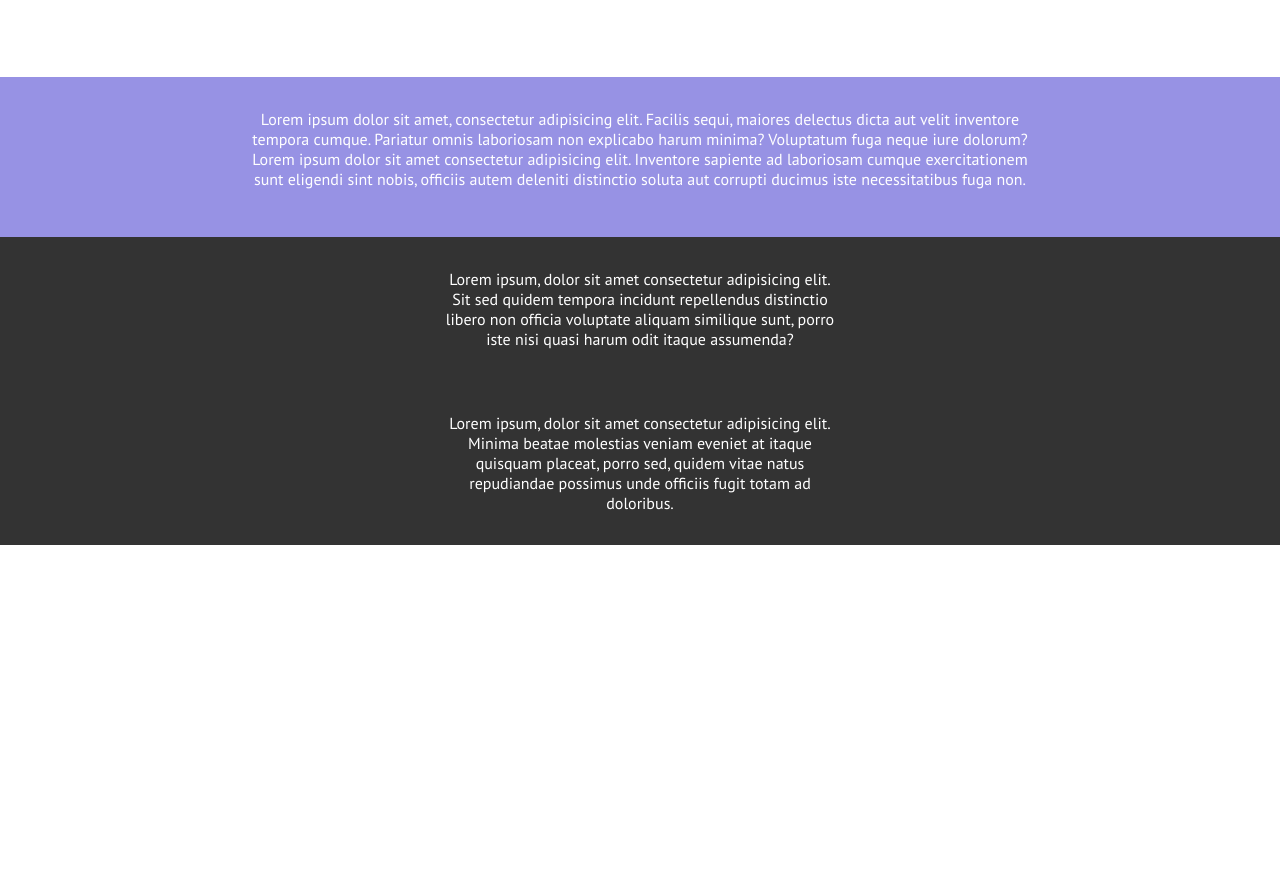
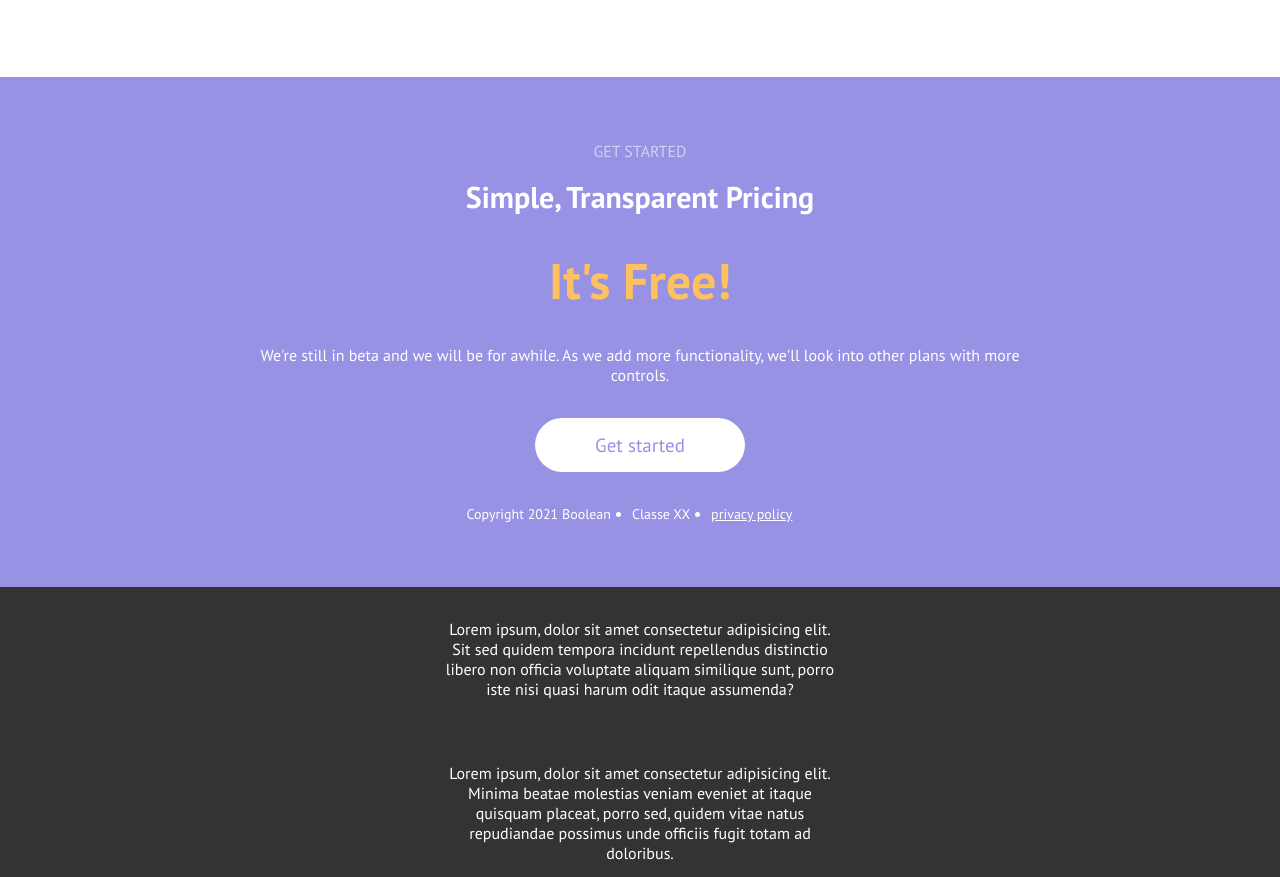
Before and after one commit to JacopoNa/htmlcss-responsive-layout, a plain HTML site: page index.html in a window 1280 px wide. Shown: the part 4547-5424 px from the top of the page. Before the commit the page ends 5092 px from the top, so only its background shows below. Drawn offline with Linux system fonts and the light colour scheme.

Commit message:
sixth section done

```diff
--- a/css/style.css
+++ b/css/style.css
@@ -68,7 +68,7 @@ nav {
     align-items: center;
 }
 
-li:last-child {
+header li:last-child {
     color: black;
     background-color: white;
 }
@@ -325,6 +325,57 @@ main .space {
      background-color: #9792e4;
  }
 
+ .start div {
+     color: #d2d1f3;
+     margin-top: 2rem;
+     margin-bottom: 1rem;
+ }
+
+ .start h3 {
+     font-size: 30px;
+ }
+
+ .start h2 {
+     font-size: 50px;
+     color: #fdc15f;
+     margin: 2rem 0;
+ }
+
+ .start p {
+     margin-bottom: 3rem;
+ }
+
+ .start .btn {
+     background-color: white;
+     color: #9792e4;
+     font-size: 19px;
+    padding: 15px 60px;
+ }
+
+ .start .copyright {
+     margin-top: 3rem;
+ }
+
+ .copyright ul {
+     display: flex;
+     justify-content: center;
+     color: white;
+     font-size: 14px;
+ }
+
+ .copyright li {
+     margin-right: 21px;
+ }
+
+ .copyright li:first-child {
+     list-style-type: none;
+ }
+
+ .copyright li a {
+    color: white;
+}
+
+
 /* footer */
 
 footer {
--- a/index.html
+++ b/index.html
@@ -320,8 +320,25 @@
 
         <!-- sixth section -->
         <section class="space start">
-            Lorem ipsum dolor sit amet, consectetur adipisicing elit. Facilis sequi, maiores delectus dicta aut velit inventore tempora cumque. Pariatur omnis laboriosam non explicabo harum minima? Voluptatum fuga neque iure dolorum?
-            Lorem ipsum dolor sit amet consectetur adipisicing elit. Inventore sapiente ad laboriosam cumque exercitationem sunt eligendi sint nobis, officiis autem deleniti distinctio soluta aut corrupti ducimus iste necessitatibus fuga non.
+            <div>GET STARTED</div>
+
+            <h3>Simple, Transparent Pricing </h3>
+
+            <h2>It's Free!</h2>
+
+            <p>
+                We're still in beta and we will be for awhile. As we add more functionality, we'll look into other plans with more controls.
+            </p>
+
+            <span class="btn">Get started</span>
+
+            <div class="copyright">
+                <ul>
+                    <li>Copyright 2021 Boolean</li>
+                    <li>Classe XX</li>
+                    <li><a href="#">privacy policy</a></li>
+                </ul>
+            </div>
         </section>
         <!-- end sixth section -->
 
```
